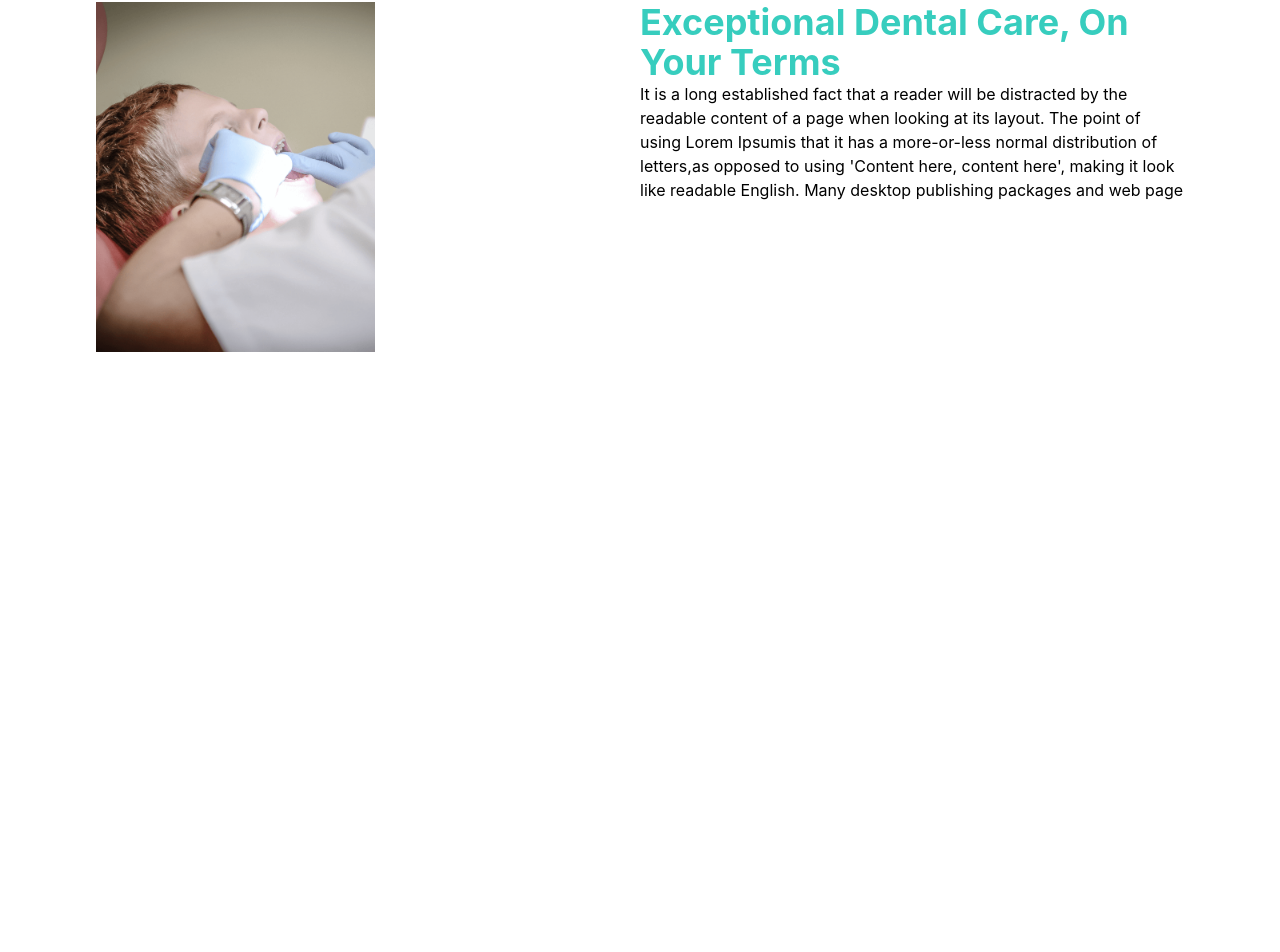
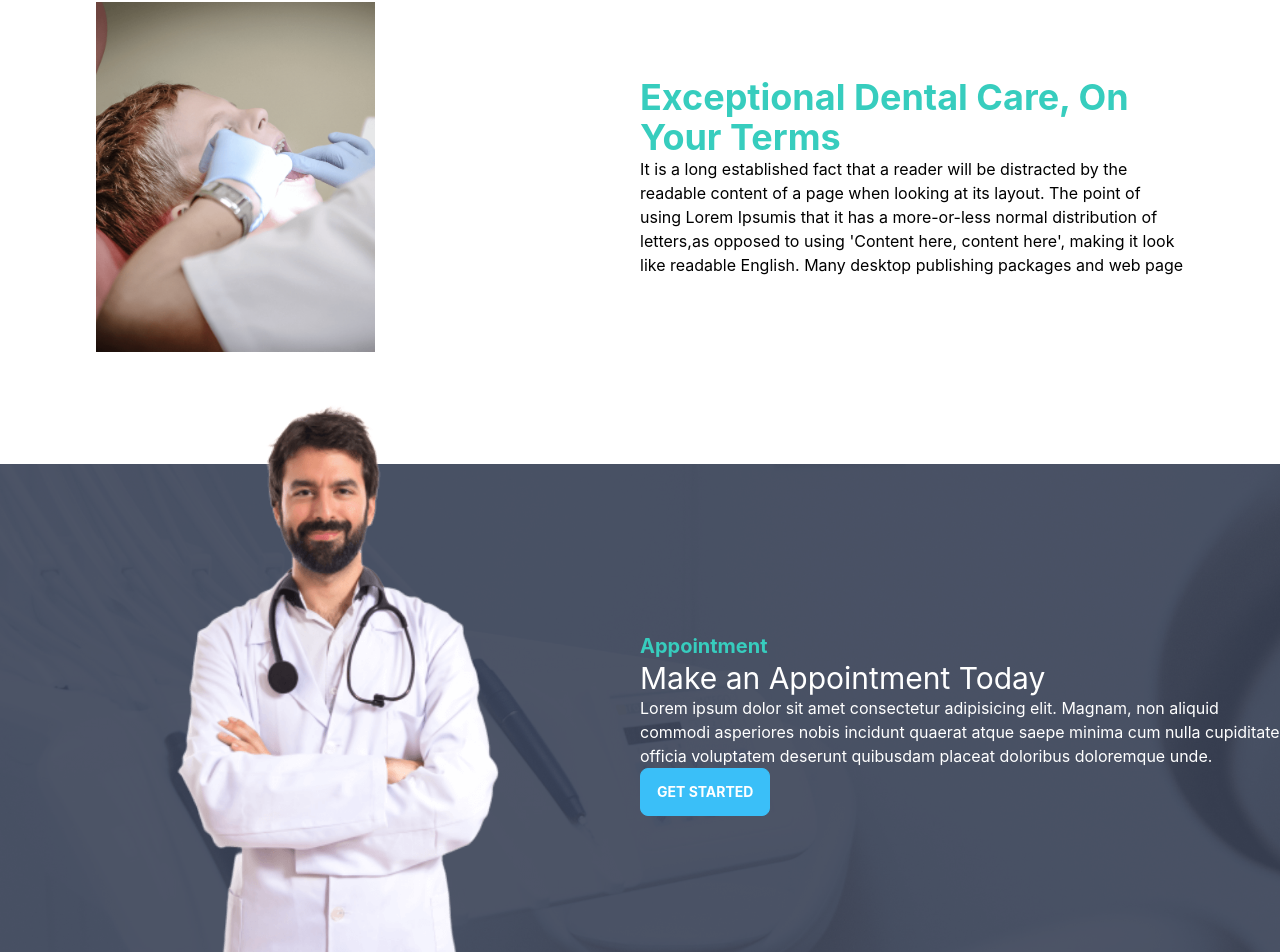
Before and after one commit to nuray-alam/doctors-portal-client-practice, a React (Create React App) app: page / in a window 1280 px wide. Shown: the part 1609-2561 px from the top of the page. Before the commit the page ends 2073 px from the top, so only its background shows below. Built offline with nearby package versions, Linux system fonts and the light colour scheme; the HTML template or start-up script is replaced by a standard one.

Commit message:
home page make appointemnt section added

```diff
--- a/src/Pages/Home/Banner.js
+++ b/src/Pages/Home/Banner.js
@@ -1,5 +1,6 @@
 import React from 'react';
 import chair from '../../assets/images/chair.png';
+import AccentButton from '../Shared/AccentButton';
 import './Banner.css'
 const Banner = () => {
     return (
@@ -9,7 +10,7 @@ const Banner = () => {
                 <div>
                     <h1 class="text-5xl font-bold">Your New Smile Starts Here</h1>
                     <p class="py-6">Provident cupiditate voluptatem et in. Quaerat fugiat ut assumenda excepturi exercitationem quasi. In deleniti eaque aut repudiandae et a id nisi.</p>
-                    <button class="btn btn-info text-white uppercase font-bold">Get Started</button>
+                    <AccentButton>Get started</AccentButton>
                 </div>
             </div>
         </div>
--- a/src/Pages/Home/Home.js
+++ b/src/Pages/Home/Home.js
@@ -1,6 +1,7 @@
 import React from 'react';
 import Banner from './Banner';
 import Info from './Info';
+import MakeAppointment from './MakeAppointment';
 import Services from './Services';
 
 
@@ -10,6 +11,7 @@ const Home = () => {
             <Banner></Banner>
             <Info></Info>
             <Services></Services>
+            <MakeAppointment></MakeAppointment>
         </div>
     );
 };
--- a/src/Pages/Home/MakeAppointment.js
+++ b/src/Pages/Home/MakeAppointment.js
@@ -0,0 +1,26 @@
+import React from 'react';
+import doctor from '../../assets/images/doctor.png';
+import appointment from '../../assets/images/appointment.png';
+import AccentButton from '../Shared/AccentButton';
+const MakeAppointment = () => {
+    return (
+        <section style={
+            {
+                background: `url(${appointment})`
+            }
+        } className='flex justify-center items-center text-black'>
+            <div className="flex-1 hidden lg:block">
+                <img className='mt-[-120px]' src={doctor} alt="" />
+            </div>
+
+            <div className="flex-1">
+                <h3 className='text-xl text-accent font-bold'>Appointment</h3>
+                <h2 className='text-3xl text-white'>Make an Appointment Today</h2>
+                <p className='text-white'>Lorem ipsum dolor sit amet consectetur adipisicing elit. Magnam, non aliquid commodi asperiores nobis incidunt quaerat atque saepe minima cum nulla cupiditate officia voluptatem deserunt quibusdam placeat doloribus doloremque unde.</p>
+                <AccentButton>Get started</AccentButton>
+            </div>
+        </section>
+    );
+};
+
+export default MakeAppointment;
--- a/src/Pages/Home/Services.js
+++ b/src/Pages/Home/Services.js
@@ -47,9 +47,11 @@ const Services = () => {
                 <div className="">
                     <img src={treatment} className="treatment-img" alt="" />
                 </div>
-                <div className="text-black inline-block align-middle">
-                    <h1 className='font-bold text-4xl text-accent'>Exceptional Dental Care, On Your Terms</h1>
-                    <p>It is a long established fact that a reader will be distracted by the readable content of a page when looking at its layout. The point of using Lorem Ipsumis that it has a more-or-less normal distribution of letters,as opposed to using 'Content here, content here', making it look like readable English. Many desktop publishing packages and web page</p>
+                <div className="text-black  flex justify-center items-center ">
+                    <div className="">
+                        <h1 className='font-bold text-4xl text-accent'>Exceptional Dental Care, On Your Terms</h1>
+                        <p>It is a long established fact that a reader will be distracted by the readable content of a page when looking at its layout. The point of using Lorem Ipsumis that it has a more-or-less normal distribution of letters,as opposed to using 'Content here, content here', making it look like readable English. Many desktop publishing packages and web page</p>
+                    </div>
                 </div>
             </div>
 
--- /dev/null
+++ b/src/Pages/Shared/AccentButton.js
@@ -0,0 +1,9 @@
+import React from 'react';
+
+const AccentButton = ({children}) => {
+    return (
+        <button class="btn btn-info text-white uppercase font-bold">{children}</button>
+    );
+};
+
+export default AccentButton;
```
